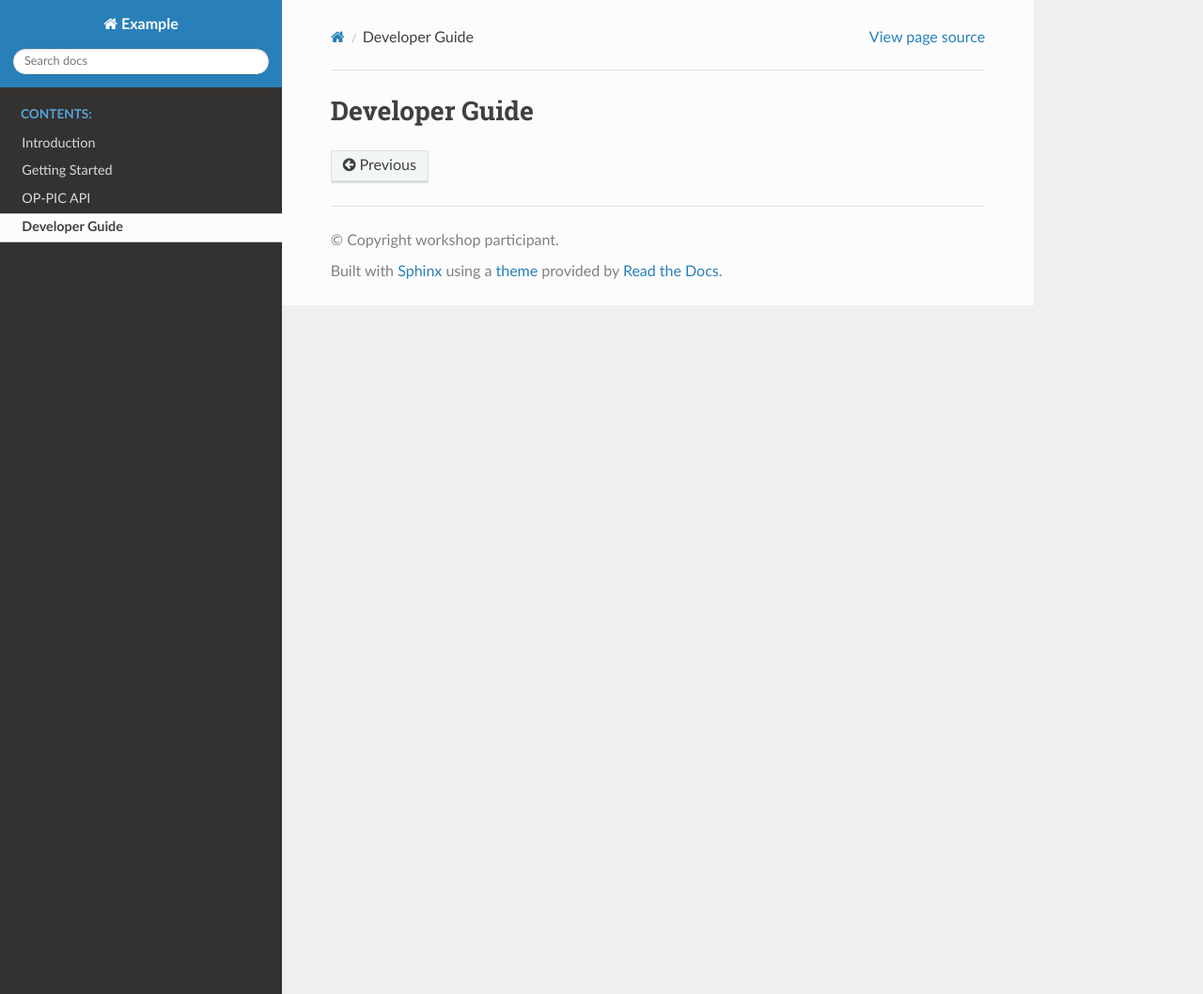
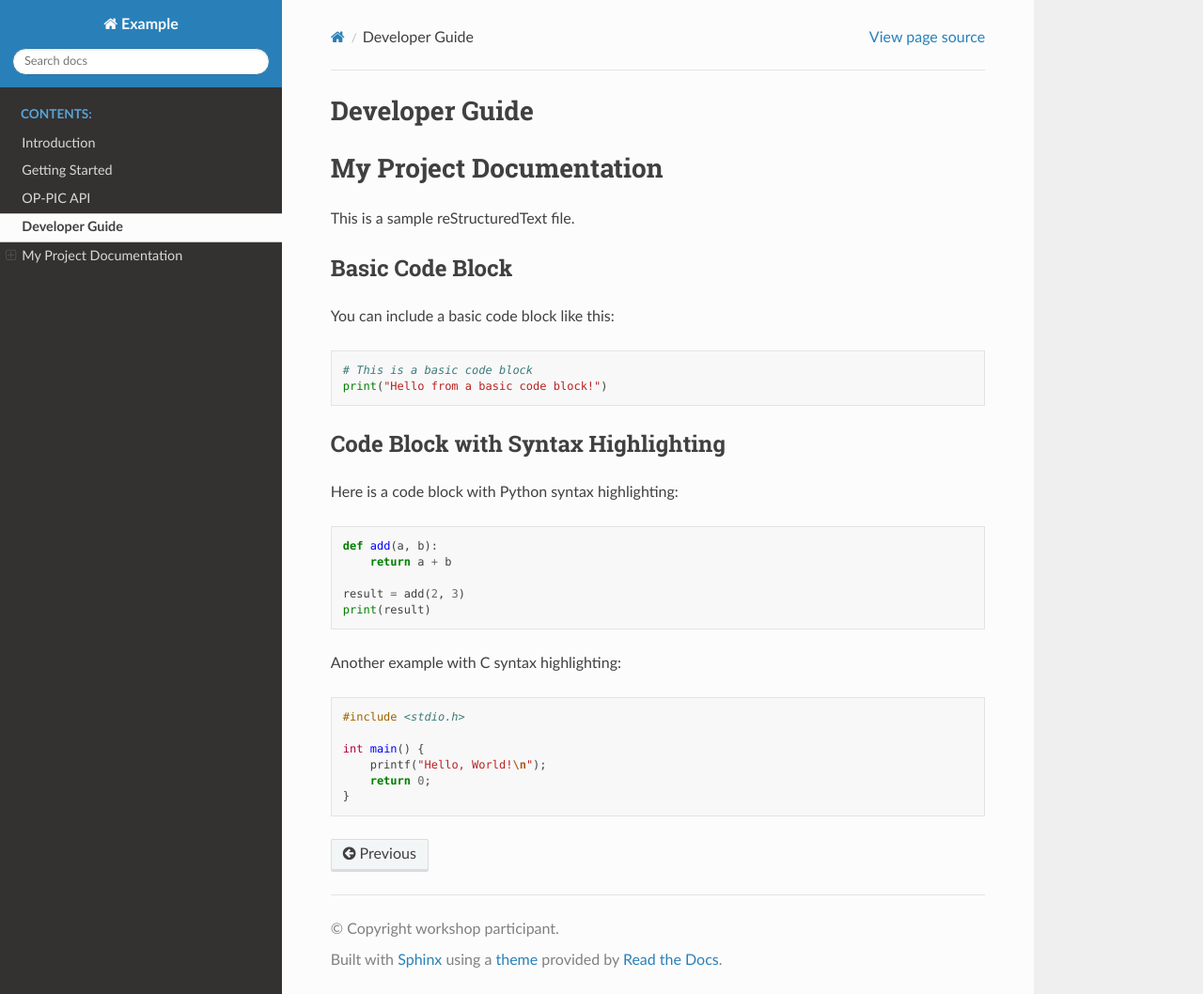
Before and after one commit to ZamanLantra/git_docs_test, a Sphinx documentation site: the page built from doc/developer_guide.rst, in a window 1280 px wide and 1058 px high. Shown: the whole window at 94% size. Built offline with Sphinx 7.4.7 and the Read the Docs theme 2.0.0, drawn with Linux system fonts in a browser that asks for light colours; pages that are not in the unit, such as notebooks, are missing from menus.

Commit message:
Update developer_guide.rst

```diff
--- a/doc/developer_guide.rst
+++ b/doc/developer_guide.rst
@@ -1,2 +1,41 @@
 Developer Guide
 ===============
+
+My Project Documentation
+=========================
+
+This is a sample reStructuredText file.
+
+Basic Code Block
+----------------
+
+You can include a basic code block like this:
+
+::
+
+    # This is a basic code block
+    print("Hello from a basic code block!")
+
+Code Block with Syntax Highlighting
+-----------------------------------
+
+Here is a code block with Python syntax highlighting:
+
+.. code-block:: python
+
+    def add(a, b):
+        return a + b
+
+    result = add(2, 3)
+    print(result)
+
+Another example with C syntax highlighting:
+
+.. code-block:: c++
+
+    #include <stdio.h>
+
+    int main() {
+        printf("Hello, World!\n");
+        return 0;
+    }
```
